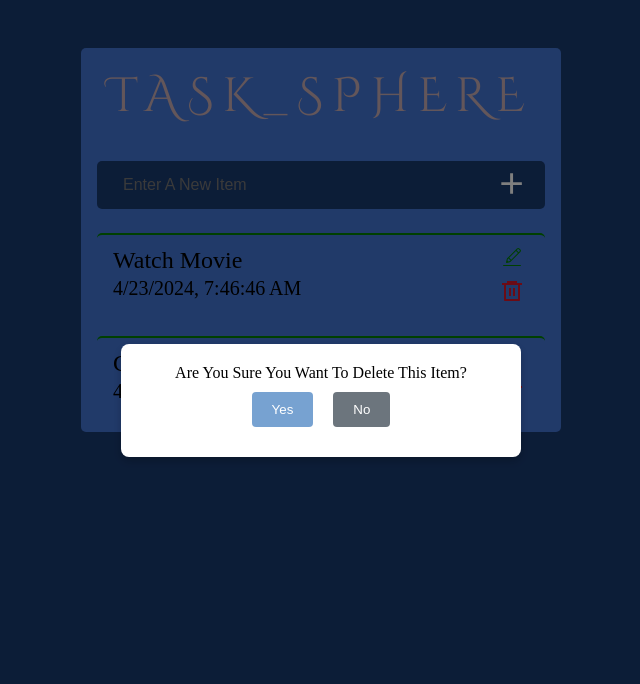
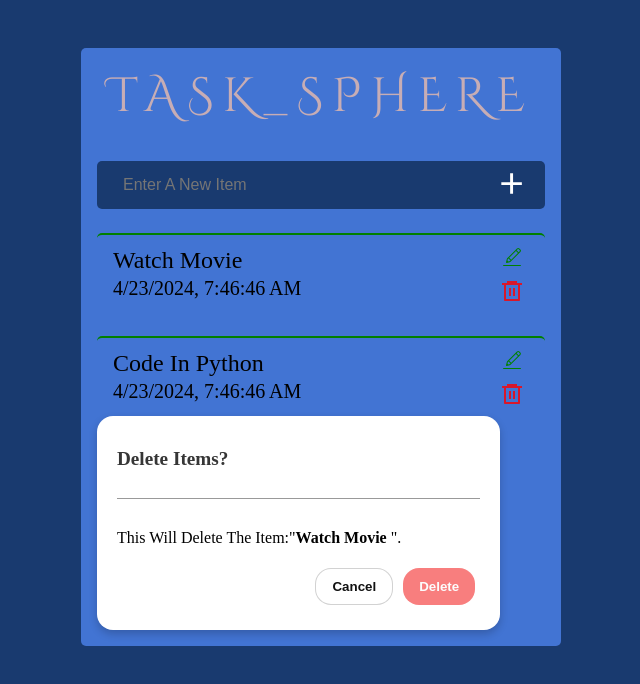
Before and after one commit to Thewealth-soft/todoapp, a React (Create React App) app: page / in a window 1280 px wide. Both pictures are taken after a click on the element 831 px from the left and 290 px from the top of the page. Shown: the top 684 px of the page, without its empty margins (319-959 px from the left). Built offline with nearby package versions, Linux system fonts and the light colour scheme; a web font is replaced by a local one.

Commit message:
Refactor component styles and structure.  Updated the confirmDelete function in TodoList file  And re-styles the DeleteConfirmation box

```diff
--- /dev/null
+++ b/src/component/DeleteConfirmation.css
@@ -0,0 +1,73 @@
+
+/* pop-up_msg background */
+/* .pop-up_msg {
+  position: fixed;
+  top: 0;
+  left: 0;
+  width: 100%;
+  height: 100%;
+  background-color: rgba(0, 0, 0, 0.5);
+  display: flex;
+  justify-content: center;
+  align-items: center;
+  z-index: 1000;
+} */
+
+/* pop-up_msg_message content */
+.pop-up_msg-content {
+  background-color: #fff;
+  padding: 20px;
+  border-radius: 16px;
+  box-shadow: 0 4px 8px rgba(0, 0, 0, 0.2);
+  max-width: 28rem;
+  width: 90%;
+}
+.pop-up_msg-content div {
+  display: flex;
+  justify-content: right;
+  padding-top: 1rem;
+
+}
+.pop-up_msg-content .question {
+  display: flex;
+  justify-content: flex-start;
+  padding-top: 0.8rem;
+  padding-bottom: 1.7rem;
+  margin-bottom: 1.9rem;
+  font-weight: 800;
+  color: #111111d7;
+  font-size: 1.2rem;
+  border-bottom: 1px solid rgba(128, 128, 128, 0.8);
+}
+.pop-up_msg-content button {
+  margin: 5px;
+  padding: 10px 16px;
+  border: none;
+  border-radius: 1rem;
+  cursor: pointer;
+  font-weight: 600;
+}
+
+.pop-up_msg-content button:first-of-type {
+  background-color: #fff;
+  color: #111;
+  border: 1px solid #11111130;
+}
+
+.pop-up_msg-content div button:first-of-type:hover {
+  --opacity: 1;
+  background-color: rgba(227, 227, 227, 1);
+  font-weight: bold;
+}
+
+.pop-up_msg-content div button:last-of-type {
+  background-color: rgba(245, 66, 66, 0.681);
+  color: rgb(252, 252, 252);
+}
+
+.pop-up_msg-content div button:last-of-type:hover {
+  --opacity: 1;
+  background-color: rgb(242, 65, 65);
+
+  font-weight: bold;
+}
--- /dev/null
+++ b/src/component/DeleteConfirmation.jsx
@@ -0,0 +1,18 @@
+import React from "react";
+import "./DeleteConfirmation.css"
+function DeleteConfirmation({ question, message, onConfirm, onCancel }) {
+  return (
+    <div className="pop-up_msg">
+      <div className="pop-up_msg-content">
+        <p className="question">{question}</p>
+        <p dangerouslySetInnerHTML={{ __html: message }} />
+        <div>
+          <button onClick={onCancel}>Cancel</button>
+          <button onClick={onConfirm}>Delete</button>
+        </div>
+      </div>
+    </div>
+  );
+}
+
+export default DeleteConfirmation;
--- /dev/null
+++ b/src/component/TodoForm.css
@@ -0,0 +1,54 @@
+.inputValue {
+  padding: 5px 1rem;
+  width: 100%;
+  background-color: var(--color-bg2);
+  border-radius: 5px;
+  display: flex;
+  align-items: center;
+  justify-content: space-between;
+}
+
+.inputValue button {
+  cursor: pointer;
+  background-color: var(--color-bg2);
+}
+
+.inputValue .MdAdd {
+  font-size: 2.2rem;
+  background-color: var(--color-bg2);
+  color: #fff;
+}
+
+.inputValue input {
+  background: transparent;
+  padding: 10px;
+  color: rgb(161, 160, 160);
+  font-size: 1rem;
+}
+
+.inputValue div,
+.inputDisplay div div {
+  margin-left: 0.7rem;
+  padding: 0.3rem;
+  cursor: pointer;
+  border-radius: 0.5rem;
+  font-size: 1.5rem;
+  display: flex;
+  flex-direction: row;
+}
+@media screen and (max-width: 600px) {
+
+   .inputValue {
+    padding: 3px 1rem;
+    width: 95%;
+  }
+
+  .inputValue div,
+  .inputDisplay div div {
+    margin-left: 0.7rem;
+    padding: 0.3rem;
+    cursor: pointer;
+    border-radius: 0.5rem;
+    font-size: 1.5rem;
+  }
+}
--- a/src/component/TodoForm.jsx
+++ b/src/component/TodoForm.jsx
@@ -1,4 +1,5 @@
 import React, { useState } from "react";
+import "./TodoForm.css"
 import { MdAdd } from "react-icons/md";
 
 function TodoForm({ addTodo }) {
--- /dev/null
+++ b/src/component/TodoItem.css
@@ -0,0 +1,27 @@
+.inputDisplay,
+.editInput {
+  margin-top: 1.5rem;
+  padding: 5px 1rem;
+  width: 100%;
+  border-radius: 5px;
+  border-top: 2px solid green;
+  font-size: 1.5rem;
+  display: flex;
+  align-items: center;
+  justify-content: space-between;
+}
+
+.inputDisplay p {
+  margin-right: 2rem;
+}
+
+.CiEdit {
+  color: #008000;
+}
+
+.GrSave {
+  color: #FFD700
+}
+.delete {
+  color: rgba(255, 0, 0, 0.799);
+}
--- a/src/component/TodoItem.jsx
+++ b/src/component/TodoItem.jsx
@@ -1,4 +1,5 @@
 import React, { useState } from "react";
+import "./TodoItem.css"
 import { CiEdit } from "react-icons/ci";
 import { RiDeleteBin6Line } from "react-icons/ri";
 import { GrSave } from "react-icons/gr";
--- /dev/null
+++ b/src/component/TodoList.css
@@ -0,0 +1,24 @@
+.heading {
+  display: flex;
+  align-items: center;
+  justify-content: center;
+  font-family: "Cinzel Decorative", serif;
+  text-transform: uppercase;
+  padding-bottom: 2rem;
+  font-size: 3rem;
+  font-weight: 400;
+  word-spacing: 5px;
+  letter-spacing: 9px;
+  color: rgba(210, 178, 178, 0.92);
+}
+
+@media screen and (max-width: 600px) {
+
+   .heading {
+    padding-bottom: 1rem;
+    font-size: 1.5rem;
+    word-spacing: 3px;
+    letter-spacing: 5px;
+  }
+
+}
--- a/src/component/TodoList.jsx
+++ b/src/component/TodoList.jsx
@@ -1,8 +1,9 @@
 import React, { useState, useEffect } from "react";
 import "../index.css";
+import "./TodoList.css"
 import TodoForm from "./TodoForm";
 import TodoItem from "./TodoItem";
-import ConfirmationDialog from "./confirmtionDialog";
+import DeleteConfirmation from "./DeleteConfirmation";
 
 function TodoList() {
   const [todoList, setTodoList] = useState(() => {
@@ -25,6 +26,7 @@ function TodoList() {
 
   const [isDialogOpen, setIsDialogOpen] = useState(false);
   const [todoToDelete, setTodoToDelete] = useState(null);
+  const [deleteMessage, setDeleteMessage] = useState("")
 
   useEffect(() => {
     localStorage.setItem("todoList", JSON.stringify(todoList));
@@ -56,6 +58,10 @@ function TodoList() {
   }
 
   function confirmDelete(index) {
+    const todoText = todoList[index].text
+    const reducedText = todoText.length > 20 ? `${todoText.substring(0, 20)}...` : todoText;
+    const boldReducedText = `<strong>${reducedText} </strong>`
+    setDeleteMessage(`This will delete the item:"${boldReducedText}".`);
     setIsDialogOpen(true);
     setTodoToDelete(index);
   }
@@ -89,14 +95,14 @@ function TodoList() {
           />
         ))}
       </div>
-      {
-        isDialogOpen &&
-        <ConfirmationDialog
-          message="Are you sure you want to delete this item?"
+      {isDialogOpen && (
+        <DeleteConfirmation
+          question="Delete items?"
+          message={deleteMessage}
           onConfirm={handleDelete}
           onCancel={handleCancel}
         />
-      }
+      )}
     </div>
   );
 }
--- a/src/component/confirmtionDialog.jsx
+++ /dev/null
@@ -1,16 +0,0 @@
-
-import React from "react";
-
-function ConfirmationDialog({ message, onConfirm, onCancel }) {
-  return (
-    <div className="pop-up_msg">
-      <div className="pop-up_msg-content">
-        <p>{message}</p>
-        <button onClick={onConfirm}>Yes</button>
-        <button onClick={onCancel}>No</button>
-      </div>
-    </div>
-  );
-}
-
-export default ConfirmationDialog;
--- a/src/index.css
+++ b/src/index.css
@@ -34,136 +34,6 @@ body {
   border-radius: 5px;
 }
 
-.heading {
-  display: flex;
-  align-items: center;
-  justify-content: center;
-  font-family: "Cinzel Decorative", serif;
-  text-transform: uppercase;
-  padding-bottom: 2rem;
-  font-size: 3rem;
-  font-weight: 400;
-  word-spacing: 5px;
-  letter-spacing: 9px;
-  color: rgba(210, 178, 178, 0.92);
-}
-
-.inputValue {
-  padding: 5px 1rem;
-  width: 100%;
-  background-color: var(--color-bg2);
-  border-radius: 5px;
-  display: flex;
-  align-items: center;
-  justify-content: space-between;
-}
-
-.inputValue button {
-  cursor: pointer;
-  background-color: var(--color-bg2);
-}
-
-.inputValue .MdAdd {
-  font-size: 2.2rem;
-  background-color: var(--color-bg2);
-  color: #fff;
-}
-
-.inputValue input {
-  background: transparent;
-  padding: 10px;
-  color: rgb(161, 160, 160);
-  font-size: 1rem;
-}
-
-.inputValue div,
-.inputDisplay div div {
-  margin-left: 0.7rem;
-  padding: 0.3rem;
-  cursor: pointer;
-  border-radius: 0.5rem;
-  font-size: 1.5rem;
-  display: flex;
-  flex-direction: row;
-}
-
-.delete {
-  color: rgba(255, 0, 0, 0.799);
-}
-
-/* pop-up_msg background */
-.pop-up_msg {
-  position: fixed;
-  top: 0;
-  left: 0;
-  width: 100%;
-  height: 100%;
-  background-color: rgba(0, 0, 0, 0.5);
-  display: flex;
-  justify-content: center;
-  align-items: center;
-  z-index: 1000;
-}
-
-/* pop-up_msg_message content */
-.pop-up_msg-content {
-  background-color: #fff;
-  padding: 20px;
-  border-radius: 8px;
-  box-shadow: 0 4px 8px rgba(0, 0, 0, 0.2);
-  max-width: 400px;
-  width: 90%;
-  text-align: center;
-}
-
-/* Buttons */
-.pop-up_msg-content button {
-  margin: 10px;
-  padding: 10px 20px;
-  border: none;
-  border-radius: 4px;
-  cursor: pointer;
-}
-
-.pop-up_msg-content button:first-of-type {
-  background-color: #6093cada;
-  color: white;
-}
-
-.pop-up_msg-content button:last-of-type {
-  background-color: #6c757d;
-  color: white;
-}
-.pop-up_msg-content button:hover{
-  background-color: #007bff;
-}
-.inputDisplay,
-.editInput {
-  margin-top: 1.5rem;
-  padding: 5px 1rem;
-  width: 100%;
-  border-radius: 5px;
-  border-top: 2px solid green;
-  font-size: 1.5rem;
-  display: flex;
-  align-items: center;
-  justify-content: space-between;
-}
-
-.inputDisplay p {
-  /* border: 1px solid #fff;
- padding: 1rem; */
-  margin-right: 2rem;
-}
-
-.CiEdit {
-  color: #008000;
-}
-
-.GrSave {
-  color: #FFD700
-}
-
 @media screen and (max-width: 600px) {
 
   .container {
@@ -174,24 +44,4 @@ body {
     border-radius: 5px;
   }
 
-  .heading {
-    padding-bottom: 1rem;
-    font-size: 1.5rem;
-    word-spacing: 3px;
-    letter-spacing: 5px;
-  }
-
-  .inputValue {
-    padding: 3px 1rem;
-    width: 95%;
-  }
-
-  .inputValue div,
-  .inputDisplay div div {
-    margin-left: 0.7rem;
-    padding: 0.3rem;
-    cursor: pointer;
-    border-radius: 0.5rem;
-    font-size: 1.5rem;
-  }
 }
```
Also changed, not shown: 1 other file (tests, documents, lock files or other folders).
